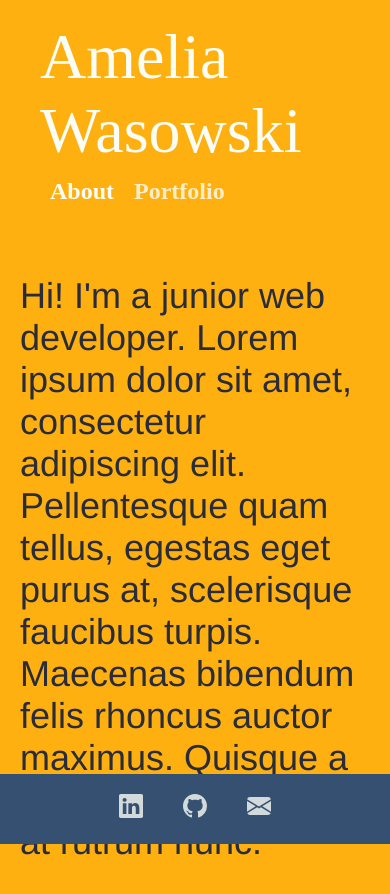
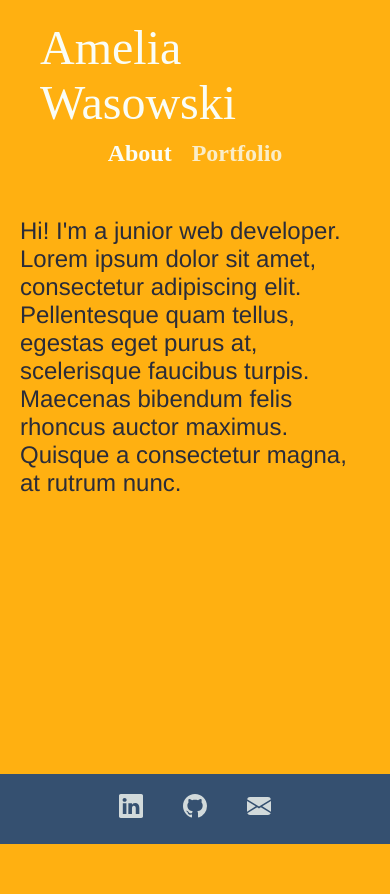
Before and after one commit to Amelia-was/portfolio-2022, a React (Create React App) app: page / in a window 390 px wide. Shown: the top 894 px of the page. After the commit the page ends 844 px from the top, so only its background shows below. Built offline with nearby package versions, Linux system fonts and the light colour scheme; a web font is replaced by a local one.

Commit message:
responsiveness

```diff
--- a/src/App.js
+++ b/src/App.js
@@ -20,7 +20,7 @@ function App() {
   return (
     <section className='flex column justify-between align-center'>
 
-      <header className='flex row justify-between align-center'>
+      <header className='flex row justify-between align-center sm-justify-center'>
         <h1>Amelia Wasowski</h1>
         <Nav
           navLinks={navLinks}
--- a/src/index.css
+++ b/src/index.css
@@ -73,7 +73,7 @@ nav li:hover {
 /* about */
 
 .about {
-  padding: 5vw 0;
+  padding: 5vw 0 5vh 0;
   max-width: 800px;
 }
 
@@ -264,3 +264,22 @@ footer a:hover {
 }
 
 /* end of utility classes */
+
+/* media queries */
+@media only screen and (max-width: 576px) {
+  .sm-justify-center {
+    justify-content: center;
+  }
+  h1 {
+    font-size: 48px;
+  }
+  .about {
+    padding: 0;
+  }
+  .about-text {
+    font-size: 24px;
+  }
+  .portfolio-container {
+    grid-template-columns: 1fr 1fr;
+  }
+}
```
